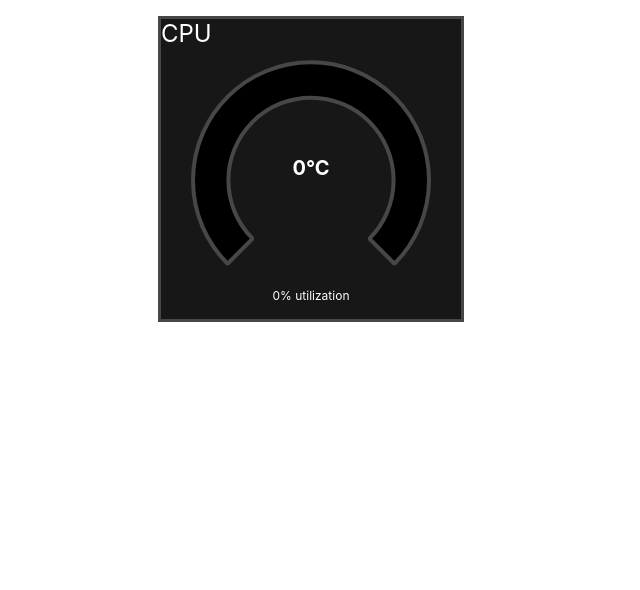
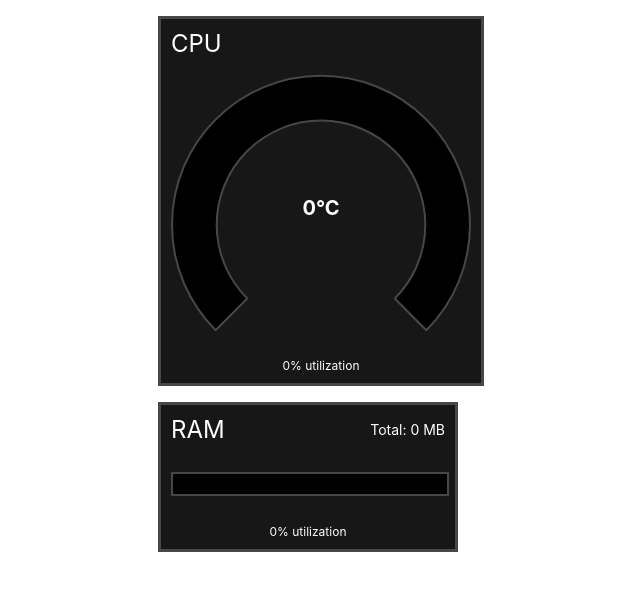
Before and after one commit to OscarDebra/Pi-monitor, a React (Create React App) app in the folder frontend/: page / in a window 1280 px wide. Shown: the top 590 px of the page, without its empty margins (332-972 px from the left). Built offline with nearby package versions, Linux system fonts and the light colour scheme; no server answers.

Commit message:
rounding ram util to no decimals

```diff
--- a/frontend/src/app.jsx
+++ b/frontend/src/app.jsx
@@ -1,6 +1,7 @@
 import { useState, useEffect } from "react";
 
 import CpuGauge from './components/cpu-gauge';
+import RamGauge from './components/ram-gauge';
 
 function App() {
   const [stats, setStats] = useState(null);
@@ -30,6 +31,10 @@ function App() {
         cpu_temp={stats ? stats.cpu_temp : 0}
         cpu_percent={stats ? stats.cpu_percent : 0}
       />
+      <RamGauge
+        ram_total={stats ? stats.ram_total : 0}
+        ram_percent={stats ? stats.ram_percent : 0}
+      />
     </div>
   );
 }
--- a/frontend/src/components/cpu-gauge.jsx
+++ b/frontend/src/components/cpu-gauge.jsx
@@ -14,7 +14,7 @@ export default function CpuGauge({cpu_temp, cpu_percent}) {
     datasets: [{
         data: [cpu_temp, 100 - cpu_temp],
         backgroundColor: ["#fc6400", "#000000"],
-        borderWidth: 4,
+        borderWidth: 2,
         borderColor: "#474747",
       },
     ],
@@ -40,29 +40,31 @@ export default function CpuGauge({cpu_temp, cpu_percent}) {
         backgroundColor: "#171717",
         width: "100%",
         aspectRatio: "1",
+        display: "flex",
+        flexDirection: "column",
+        justifyContent: "space-between",
+        padding: 10,
     }}>
 
-        {/*Title text */}
-        <p style={{
-            margin: "0",
-            fontSize: "24px",
-            color: "#ffffff",
-        }}> CPU </p>
+        {/* Top row */}
+        <div style={{
+            display: "flex",
+            justifyContent: "space-between",
+            alignItems: "center",
+        }}>
+            <p style={{
+                margin: "0",
+                fontSize: "24px",
+                color: "#ffffff",
+            }}>CPU</p>
+        </div>
 
         {/* donut and temp text div */}
         <div style={{
             position: "relative",
             margin: "0 auto",
-            width: "80%",
         }}>
-
-            {/* Horseshoe thermostat thing */}
-            <Doughnut
-                data={data}
-                options={options}
-            />
-
-            {/* temperature text */}
+            <Doughnut data={data} options={options} />
             <div style={{
                 position: "absolute",
                 top: "50%",
@@ -75,16 +77,17 @@ export default function CpuGauge({cpu_temp, cpu_percent}) {
                     margin: 0,
                     fontSize: "20px",
                     fontWeight: "bold"
-                }}> {cpu_temp}°C </p>
+                }}>{cpu_temp}°C</p>
             </div>
         </div>
 
         {/* Utilization text */}
-        <p style={{ margin: 0,
+        <p style={{
+            margin: 0,
             textAlign: "center",
             fontSize: "12px",
             color: "#ffffff"
-        }}> {cpu_percent}% utilization </p>
+        }}>{cpu_percent}% utilization</p>
     </div>
   );
 }
--- a/frontend/src/components/ram-gauge.jsx
+++ b/frontend/src/components/ram-gauge.jsx
@@ -0,0 +1,53 @@
+export default function RamGauge({ ram_total, ram_percent }) {
+  return (
+    <div style={{
+      border: "3px solid #474747",
+      backgroundColor: "#171717",
+      padding: "10px",
+      width: "100%",
+      aspectRatio: "2 / 1",
+      boxSizing: "border-box",
+      display: "flex",
+      flexDirection: "column",
+      justifyContent: "space-between",
+    }}>
+
+      {/* Top row */}
+      <div style={{
+        display: "flex",
+        justifyContent: "space-between",
+        alignItems: "center",
+      }}>
+        <p style={{ margin: 0, fontSize: "24px", color: "#ffffff" }}>RAM</p>
+        <p style={{ margin: 0, fontSize: "14px", color: "#ffffff" }}>Total: {ram_total} MB</p>
+      </div>
+
+
+      {/* Progress bar */}
+      <div style={{
+        width: "100%",
+        height: "20px",
+        backgroundColor: "#000000",
+        border: "2px solid #474747",
+        overflow: "hidden",
+      }}>
+        <div style={{
+          width: `${ram_percent}%`,
+          height: "100%",
+          backgroundColor: "#fc6400",
+          transition: "width 0.5s ease",
+        }} />
+      </div>
+
+
+      {/* Utilization text */}
+      <p style={{
+        margin: 0,
+        textAlign: "center",
+        fontSize: "12px",
+        color: "#ffffff"
+      }}>{ram_percent}% utilization</p>
+
+    </div>
+  );
+}
```
Also changed, not shown: 1 other file (tests, documents, lock files or other folders).
